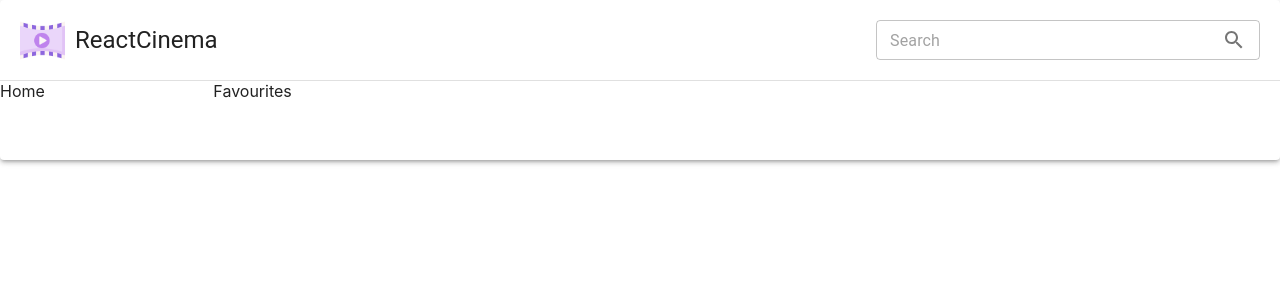
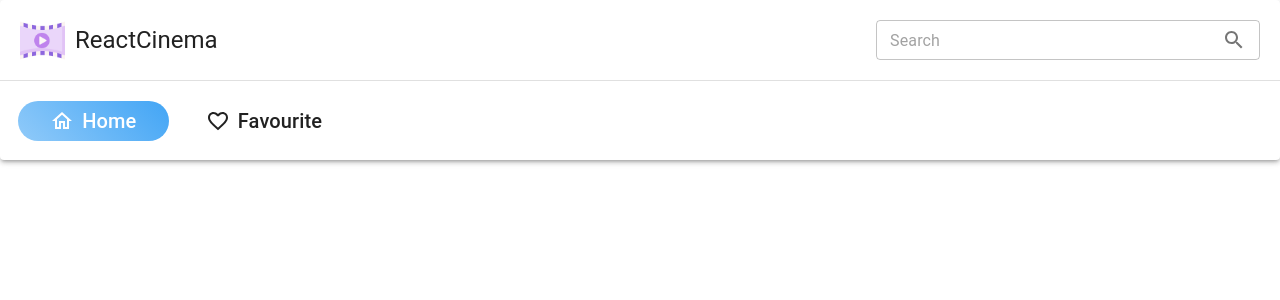
Before and after one commit to Ayushjha090/React_Movie_App, a React (Create React App) app: page / in a window 1280 px wide. Shown: the top 300 px of the page. Built offline with nearby package versions, Linux system fonts and the light colour scheme.

Commit message:
complete Navigation section

```diff
--- a/src/App.tsx
+++ b/src/App.tsx
@@ -1,11 +1,17 @@
-import React from 'react';
+import React, { useState } from 'react';
 
-import Navigation from './components/Navigation';
+import Navigation from './components/Navigation/Navigation';
+import './index.css';
 
 const App = (): JSX.Element => {
+  const [navigationTile, setNavigationTile] = useState<string>('home');
+
   return (
-    <div className="App">
-      <Navigation />
+    <div>
+      <Navigation
+        activeNavigation={navigationTile}
+        changeActiveNavigation={setNavigationTile}
+      />
     </div>
   );
 };
--- a/src/components/Navigation.tsx
+++ /dev/null
@@ -1,68 +0,0 @@
-import React from 'react';
-
-// Material UI Imports
-import Paper from '@mui/material/Paper';
-import Grid from '@mui/material/Grid';
-import Typography from '@mui/material/Typography';
-import Divider from '@mui/material/Divider';
-import TextField from '@mui/material/TextField';
-import { InputAdornment } from '@mui/material';
-import SearchIcon from '@mui/icons-material/Search';
-
-const Navigation = (): JSX.Element => {
-  return (
-    <Paper sx={{ height: '20vh' }} elevation={3}>
-      <Grid container sx={{ height: '50%' }}>
-        <Grid
-          item
-          xs={6}
-          display={'flex'}
-          justifyContent={'flex-start'}
-          sx={{ alignItems: 'center' }}
-        >
-          <img
-            src="../logo.png"
-            alt="react-cinema-logo"
-            style={{ width: 45, height: 45, margin: '0 10px 0 20px' }}
-          />
-          <Typography variant="h5">ReactCinema</Typography>
-        </Grid>
-        <Grid
-          item
-          xs={6}
-          sx={{
-            display: 'flex',
-            justifyContent: 'flex-end',
-            alignItems: 'center',
-          }}
-        >
-          <TextField
-            variant="outlined"
-            id="search-input"
-            sx={{ width: '60%', mr: '20px' }}
-            size="small"
-            placeholder="Search"
-            InputProps={{
-              endAdornment: (
-                <InputAdornment position="end">
-                  <SearchIcon />
-                </InputAdornment>
-              ),
-            }}
-          />
-        </Grid>
-      </Grid>
-      <Divider variant="fullWidth" />
-      <Grid container>
-        <Grid item xs={2}>
-          Home
-        </Grid>
-        <Grid item xs={2}>
-          Favourites
-        </Grid>
-      </Grid>
-    </Paper>
-  );
-};
-
-export default Navigation;
--- /dev/null
+++ b/src/components/Navigation/Navigation.tsx
@@ -0,0 +1,157 @@
+import React from 'react';
+
+// Material UI Imports
+import Paper from '@mui/material/Paper';
+import Grid from '@mui/material/Grid';
+import Typography from '@mui/material/Typography';
+import Divider from '@mui/material/Divider';
+import TextField from '@mui/material/TextField';
+import { InputAdornment } from '@mui/material';
+import SearchIcon from '@mui/icons-material/Search';
+import Box from '@mui/material/Box';
+import HomeOutlinedIcon from '@mui/icons-material/HomeOutlined';
+import FavoriteBorderIcon from '@mui/icons-material/FavoriteBorder';
+import styled from '@mui/system/styled';
+
+// Styled Components
+const InactiveBox = styled(Box)({
+  display: 'flex',
+  justifyContent: 'center',
+  alignItems: 'center',
+  borderRadius: '20px',
+  '&:hover': {
+    backgroundColor: '#f2f2f2',
+  },
+  cursor: 'pointer',
+});
+
+const ActiveBox = styled(Box)({
+  display: 'flex',
+  justifyContent: 'center',
+  alignItems: 'center',
+  borderRadius: '20px',
+  background: 'linear-gradient(45deg, #90caf9, #42a5f5)',
+  color: 'white',
+  cursor: 'pointer',
+});
+
+interface Props {
+  activeNavigation: string;
+  changeActiveNavigation: (data: string) => void;
+}
+
+const Navigation = (props: Props): JSX.Element => {
+  const { activeNavigation, changeActiveNavigation } = props;
+
+  const handleChangeNavigation: (data: string) => void = (
+    navigation: string
+  ) => {
+    changeActiveNavigation(navigation);
+  };
+
+  return (
+    <Paper sx={{ height: '20vh' }} elevation={3}>
+      <Grid container sx={{ height: '50%' }}>
+        <Grid
+          item
+          xs={6}
+          display={'flex'}
+          justifyContent={'flex-start'}
+          sx={{ alignItems: 'center' }}
+        >
+          <img
+            src="../logo.png"
+            alt="react-cinema-logo"
+            style={{ width: 45, height: 45, margin: '0 10px 0 20px' }}
+          />
+          <Typography variant="h5">ReactCinema</Typography>
+        </Grid>
+        <Grid
+          item
+          xs={6}
+          sx={{
+            display: 'flex',
+            justifyContent: 'flex-end',
+            alignItems: 'center',
+          }}
+        >
+          <TextField
+            variant="outlined"
+            id="search-input"
+            sx={{ width: '60%', mr: '20px' }}
+            size="small"
+            placeholder="Search"
+            InputProps={{
+              endAdornment: (
+                <InputAdornment position="end">
+                  <SearchIcon />
+                </InputAdornment>
+              ),
+            }}
+          />
+        </Grid>
+      </Grid>
+      <Divider variant="fullWidth" />
+      <Grid container sx={{ height: '50%' }}>
+        <Grid
+          item
+          xs={1}
+          sx={{
+            display: 'flex',
+            justifyContent: 'center',
+            alignItems: 'center',
+            ml: 5,
+            mr: 3,
+          }}
+        >
+          {activeNavigation === 'home' ? (
+            <ActiveBox sx={{ px: 4, py: 0.5 }}>
+              <HomeOutlinedIcon fontSize="medium" sx={{ mr: 1 }} />
+              <Typography variant="h6">Home</Typography>
+            </ActiveBox>
+          ) : (
+            <InactiveBox
+              sx={{ px: 4, py: 0.5 }}
+              onClick={() => {
+                handleChangeNavigation('home');
+              }}
+            >
+              <HomeOutlinedIcon fontSize="medium" sx={{ mr: 1 }} />
+              <Typography variant="h6">Home</Typography>
+            </InactiveBox>
+          )}
+        </Grid>
+        <Grid
+          item
+          xs={1}
+          sx={{
+            display: 'flex',
+            justifyContent: 'center',
+            alignItems: 'center',
+            ml: 5,
+            mr: 3,
+          }}
+        >
+          {activeNavigation === 'favourite' ? (
+            <ActiveBox sx={{ px: 4, py: 0.5 }}>
+              <FavoriteBorderIcon fontSize="medium" sx={{ mr: 1 }} />
+              <Typography variant="h6">Favourite</Typography>
+            </ActiveBox>
+          ) : (
+            <InactiveBox
+              sx={{ px: 4, py: 0.5 }}
+              onClick={() => {
+                handleChangeNavigation('favourite');
+              }}
+            >
+              <FavoriteBorderIcon fontSize="medium" sx={{ mr: 1 }} />
+              <Typography variant="h6">Favourite</Typography>
+            </InactiveBox>
+          )}
+        </Grid>
+      </Grid>
+    </Paper>
+  );
+};
+
+export default Navigation;
```
